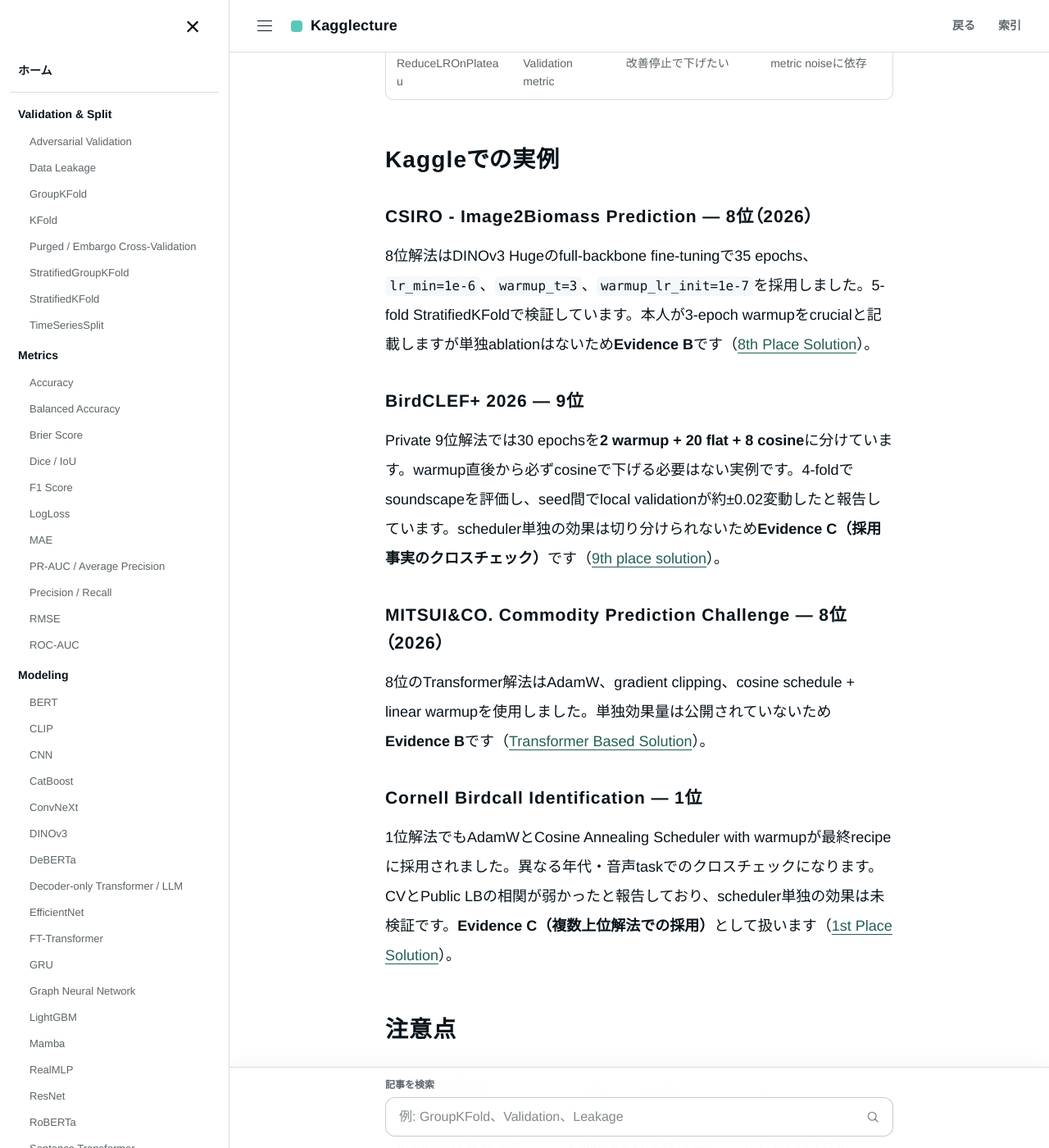
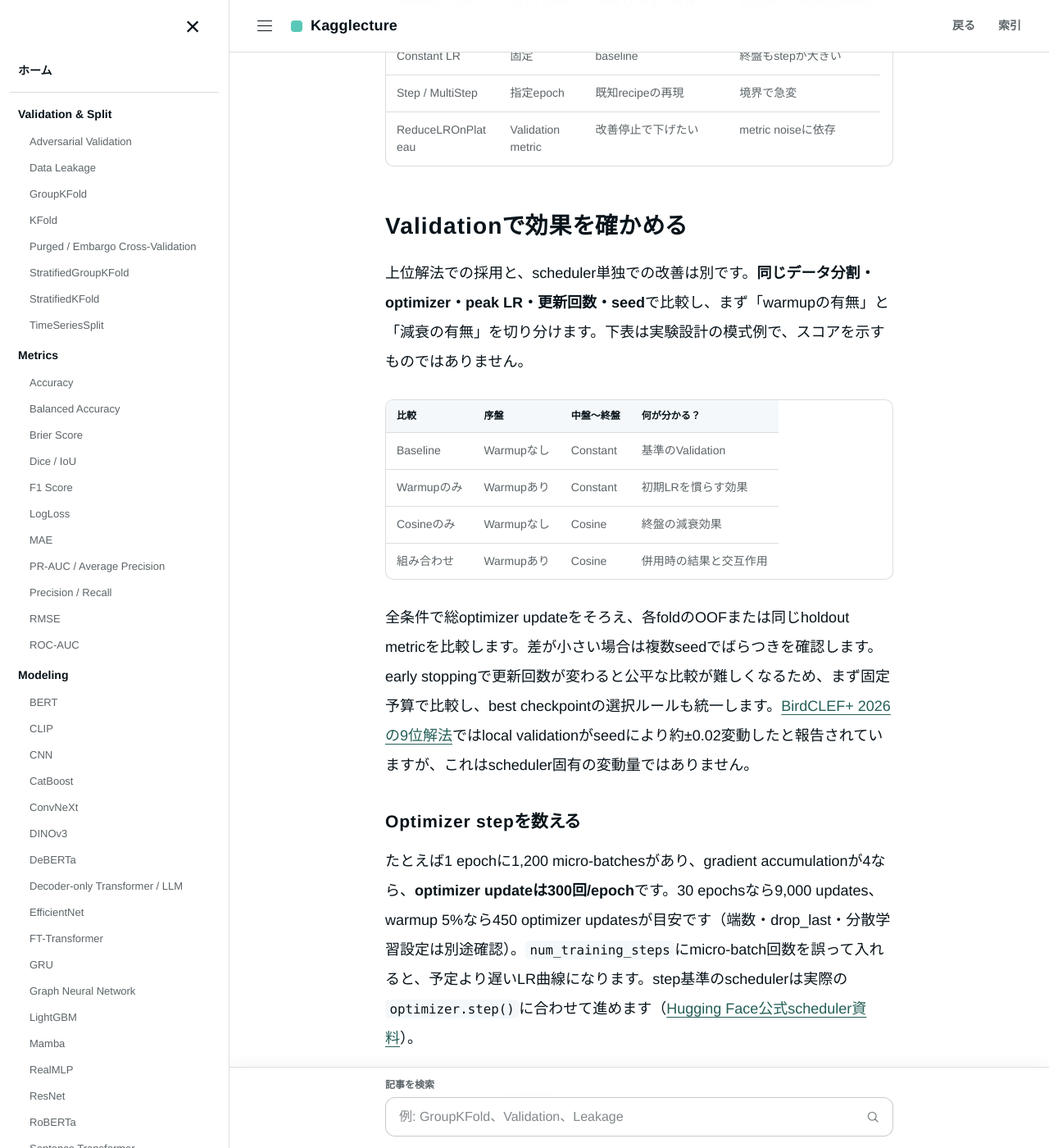
Before and after one commit to morikazu1119/Kagglecture, a Jekyll site: the page built from wiki/training/lr-warmup-cosine.html, in a window 1280 px wide and 1400 px high, scrolled down 2587 px. Shown: the whole window at 82% size. Built offline with Jekyll 4.4.1, drawn with Linux system fonts in a browser that asks for light colours; some of the changed text lies outside the part shown.

Commit message:
docs(training): add controlled scheduler ablation and optimizer-step validation

```diff
--- a/wiki/training/lr-warmup-cosine.html
+++ b/wiki/training/lr-warmup-cosine.html
@@ -29,7 +29,7 @@
 <p>WarmupとCosineは別の役割を持ちます。Warmupは序盤の急激なparameter更新を抑え、Cosine Decayはpeak LR到達後から終盤へ向けてstep幅を滑らかに小さくします。Goyalらはlarge-batch ImageNet学習で序盤のoptimization difficultyに対処するwarmup schemeを導入しました。Cosine annealingはLoshchilovとHutterのSGDRで体系化されています。</p>
 <div class="static-viz html-diagram" id="lr-schedule-viz">
 <h3>学習率の曲線を操作する（模式例）</h3>
-<p>横軸は総optimizer updateに対する進行率、縦軸はpeak LRを1とした相対値です。数値は説明用であり、KaggleのCV/LB実測値ではありません。</p>
+<p>横軸は総optimizer updateに対する進行率、縦軸はpeak LRを1とした相対値です。開始・終了LRはpeakの8%とした模式例であり、KaggleのCV/LB実測値ではありません。実際の開始・終了LRはrecipeごとに異なります。</p>
 <svg viewBox="0 0 560 218" role="img" aria-label="学習率は序盤のwarmupで上昇し、flat区間を経てcosine曲線で減少する。初期設定はwarmup 15%、flat 10%。" style="display:block;width:100%;height:auto;max-width:760px">
 <line x1="48" y1="34" x2="48" y2="176" stroke="currentColor" opacity=".55"/>
 <line x1="48" y1="176" x2="520" y2="176" stroke="currentColor" opacity=".55"/>
@@ -88,11 +88,23 @@
 <h2>使い分け</h2>
 <div class="html-table-wrap"><table class="html-table"><thead><tr><th>Schedule</th><th>基準</th><th>向く場面</th><th>注意</th></tr></thead><tbody>
 <tr><td>Warmup + Cosine</td><td>step / epoch</td><td>fine-tuning、Transformer</td><td>warmup比率を確認</td></tr>
+<tr><td>Warmup + Flat + Cosine</td><td>step / epoch</td><td>peak LRを長く維持したいrecipe</td><td>flatが長いと終盤の減衰時間が短い</td></tr>
 <tr><td>Constant LR</td><td>固定</td><td>baseline</td><td>終盤もstepが大きい</td></tr>
 <tr><td>Step / MultiStep</td><td>指定epoch</td><td>既知recipeの再現</td><td>境界で急変</td></tr>
 <tr><td>ReduceLROnPlateau</td><td>Validation metric</td><td>改善停止で下げたい</td><td>metric noiseに依存</td></tr>
 </tbody></table></div>
 
+<h2>Validationで効果を確かめる</h2>
+<p>上位解法での採用と、scheduler単独での改善は別です。<strong>同じデータ分割・optimizer・peak LR・更新回数・seed</strong>で比較し、まず「warmupの有無」と「減衰の有無」を切り分けます。下表は実験設計の模式例で、スコアを示すものではありません。</p>
+<div class="html-table-wrap"><table class="html-table"><thead><tr><th>比較</th><th>序盤</th><th>中盤〜終盤</th><th>何が分かる？</th></tr></thead><tbody>
+<tr><td>Baseline</td><td>Warmupなし</td><td>Constant</td><td>基準のValidation</td></tr>
+<tr><td>Warmupのみ</td><td>Warmupあり</td><td>Constant</td><td>初期LRを慣らす効果</td></tr>
+<tr><td>Cosineのみ</td><td>Warmupなし</td><td>Cosine</td><td>終盤の減衰効果</td></tr>
+<tr><td>組み合わせ</td><td>Warmupあり</td><td>Cosine</td><td>併用時の結果と交互作用</td></tr>
+</tbody></table></div>
+<p>全条件で総optimizer updateをそろえ、各foldのOOFまたは同じholdout metricを比較します。差が小さい場合は複数seedでばらつきを確認します。early stoppingで更新回数が変わると公平な比較が難しくなるため、まず固定予算で比較し、best checkpointの選択ルールも統一します。<a href="https://www.kaggle.com/competitions/birdclef-2026/writeups/private-9th-public-2nd-solution">BirdCLEF+ 2026の9位解法</a>ではlocal validationがseedにより約±0.02変動したと報告されていますが、これはscheduler固有の変動量ではありません。</p>
+<h3>Optimizer stepを数える</h3>
+<p>たとえば1 epochに1,200 micro-batchesがあり、gradient accumulationが4なら、<strong>optimizer updateは300回/epoch</strong>です。30 epochsなら9,000 updates、warmup 5%なら450 optimizer updatesが目安です（端数・drop_last・分散学習設定は別途確認）。<code>num_training_steps</code>にmicro-batch回数を誤って入れると、予定より遅いLR曲線になります。step基準のschedulerは実際の<code>optimizer.step()</code>に合わせて進めます（<a href="https://huggingface.co/docs/transformers/main_classes/optimizer_schedules">Hugging Face公式scheduler資料</a>）。</p>
 <h2>Kaggleでの実例</h2>
 <h3>CSIRO - Image2Biomass Prediction — 8位（2026）</h3>
 <p>8位解法はDINOv3 Hugeのfull-backbone fine-tuningで35 epochs、<code>lr_min=1e-6</code>、<code>warmup_t=3</code>、<code>warmup_lr_init=1e-7</code>を採用しました。5-fold StratifiedKFoldで検証しています。本人が3-epoch warmupをcrucialと記載しますが単独ablationはないため<strong>Evidence B</strong>です（<a href="https://www.kaggle.com/competitions/csiro-biomass/writeups/8th-place-solution-csiro-image2biomass">8th Place Solution</a>）。</p>
@@ -106,7 +118,7 @@
 <h2>注意点</h2>
 <div class="comparison-board">
 <section class="comparison-card"><h4>Warmupが長すぎる</h4><p>総stepが少ないのにwarmup比率が大きいと十分なLRで学習する区間を失います。</p></section>
-<section class="comparison-card"><h4>Gradient accumulation</h4><p>micro-batch数とoptimizer step数は一致しません。schedulerを何stepごとに進めるか確認します。</p></section>
+<section class="comparison-card"><h4>Gradient accumulation</h4><p>micro-batch数とoptimizer step数は一致しません。schedulerがepoch単位かoptimizer step単位かを確認します。</p></section>
 <section class="comparison-card"><h4>Resume</h4><p>scheduler stateを復元しないとLRがpeak付近へ戻る場合があります。再開前後のLR logを確認します。</p></section>
 <section class="comparison-card"><h4>採用例は効果保証ではない</h4><p>上位解法で頻出しても単独ablationは少ないため、同じfold・seedで比較します。</p></section>
 </div>
@@ -127,4 +139,6 @@
 <li><a href="https://arxiv.org/abs/1608.03983">SGDR: Stochastic Gradient Descent with Warm Restarts</a> — Ilya Loshchilov, Frank Hutter, 2016.</li>
 <li><a href="https://docs.pytorch.org/docs/stable/generated/torch.optim.lr_scheduler.CosineAnnealingLR.html">CosineAnnealingLR</a> — PyTorch公式ドキュメント（warmup非内蔵・restartなし）。</li>
 <li><a href="https://zenn.dev/inaturam/articles/e0fa6eed17afbe">PyTorchのWarmup付きCosine Annealing LR Scheduler</a> — inaturam, Zenn, 2023（日本語実装解説・補助資料）。</li>
+<li><a href="https://docs.pytorch.org/docs/stable/generated/torch.optim.lr_scheduler.SequentialLR.html">SequentialLR</a> — PyTorch公式ドキュメント（schedulerの順次適用）。</li>
+<li><a href="https://huggingface.co/docs/transformers/main_classes/optimizer_schedules">Optimization / Schedules</a> — Hugging Face Transformers公式ドキュメント（warmup steps、total steps、cosineおよびwarmup-stable-decay）。</li>
 </ol>
```
Also changed, not shown: other parts of wiki/training/lr-warmup-cosine.html (+2 -2 lines).
